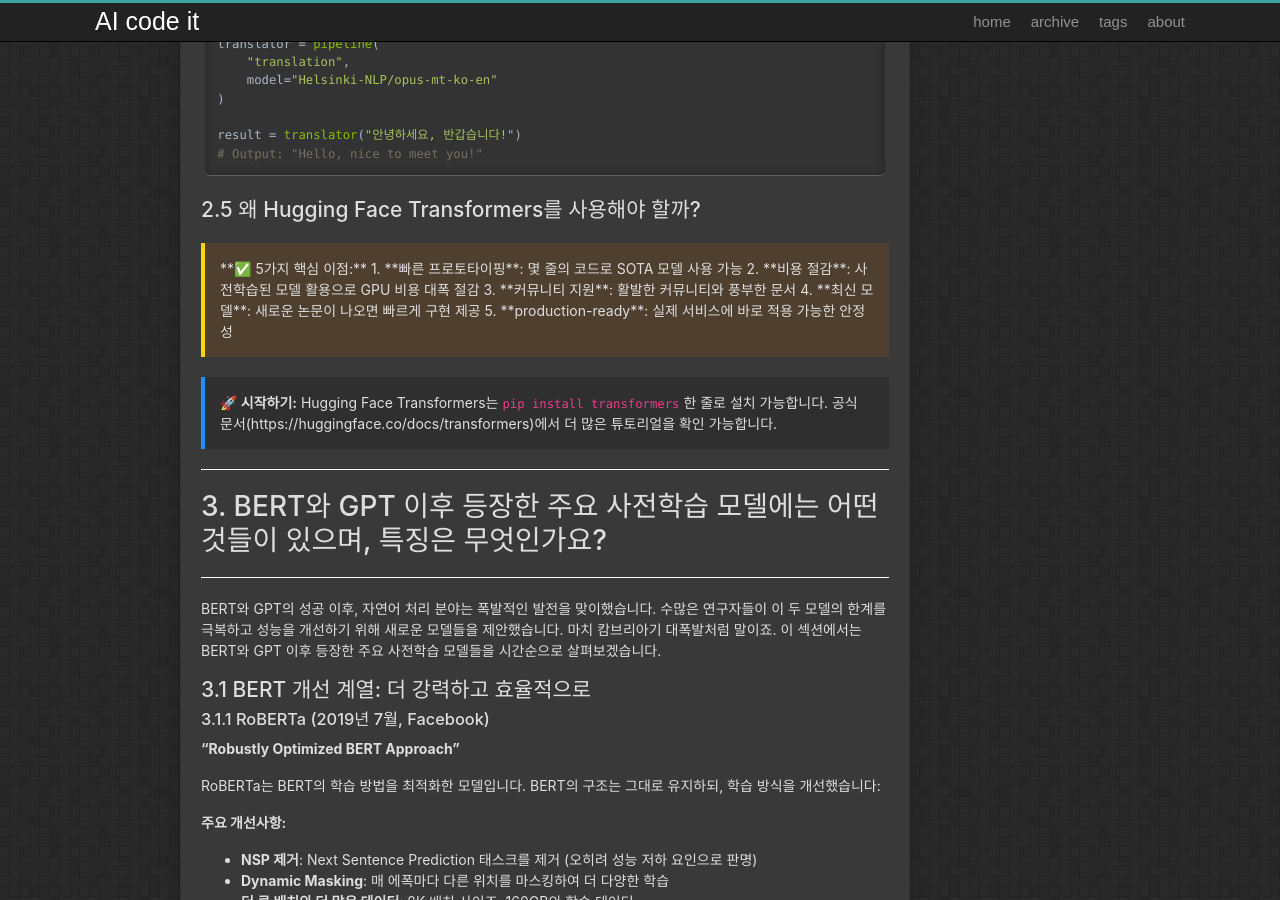
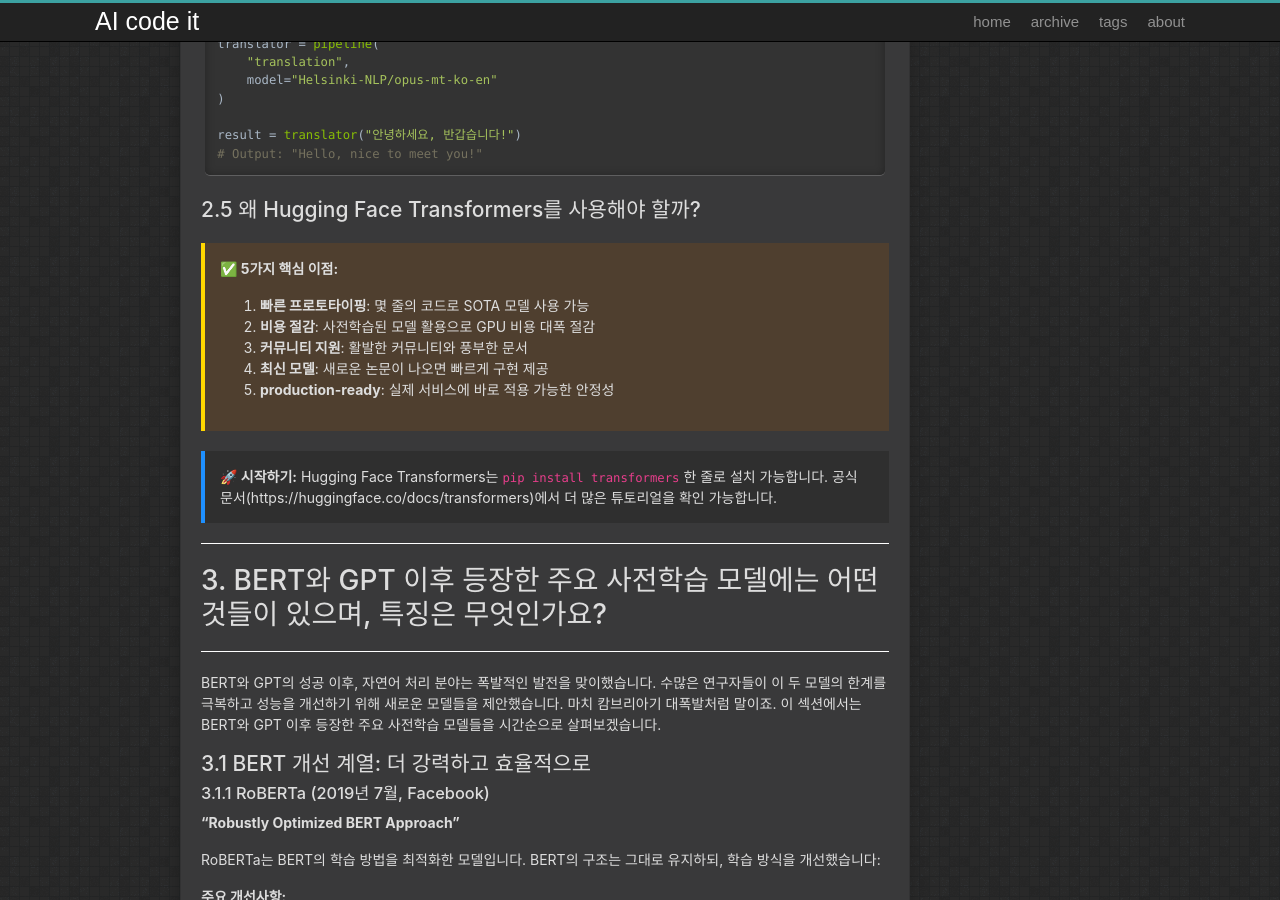
Before and after one commit to Lee-keonhee/AIcodeit, a Jekyll site: the page built from _posts/2025-10-17-weekly_11.md, in a window 1280 px wide and 900 px high, scrolled down 4884 px. Built offline with Jekyll 4.4.1, drawn with Linux system fonts in a browser that asks for light colours.

Commit message:
Update 2025-10-17-weekly_11.md

```diff
--- a/_posts/2025-10-17-weekly_11.md
+++ b/_posts/2025-10-17-weekly_11.md
@@ -219,7 +219,7 @@ result = translator("안녕하세요, 반갑습니다!")
 
 ## 2.5 왜 Hugging Face Transformers를 사용해야 할까?
 
-<div style="background-color: #4F3F2F; padding: 15px; border-left: 4px solid #ffd700; margin: 20px 0;">
+<div markdown="1" style="background-color: #4F3F2F; padding: 15px; border-left: 4px solid #ffd700; margin: 20px 0;">
 
 **✅ 5가지 핵심 이점:**
 
```
